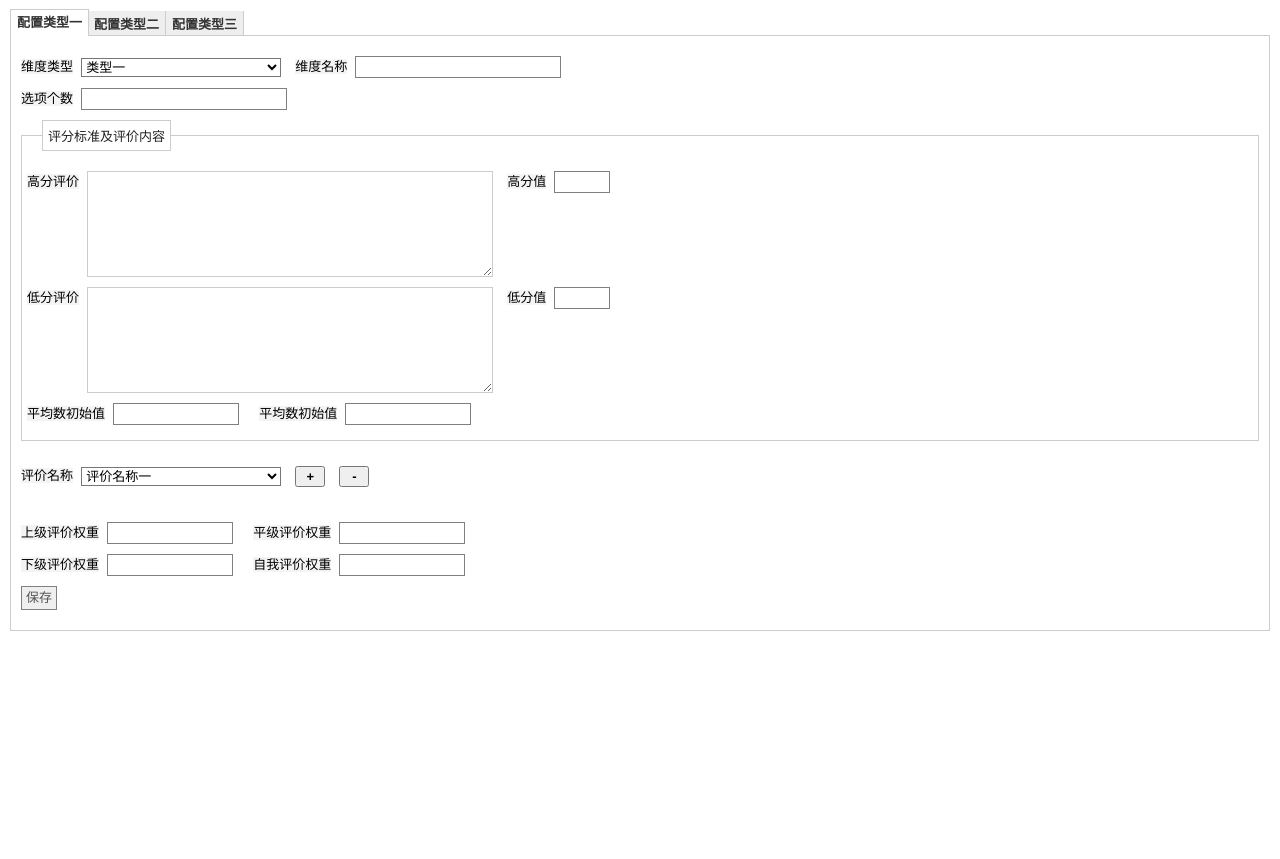
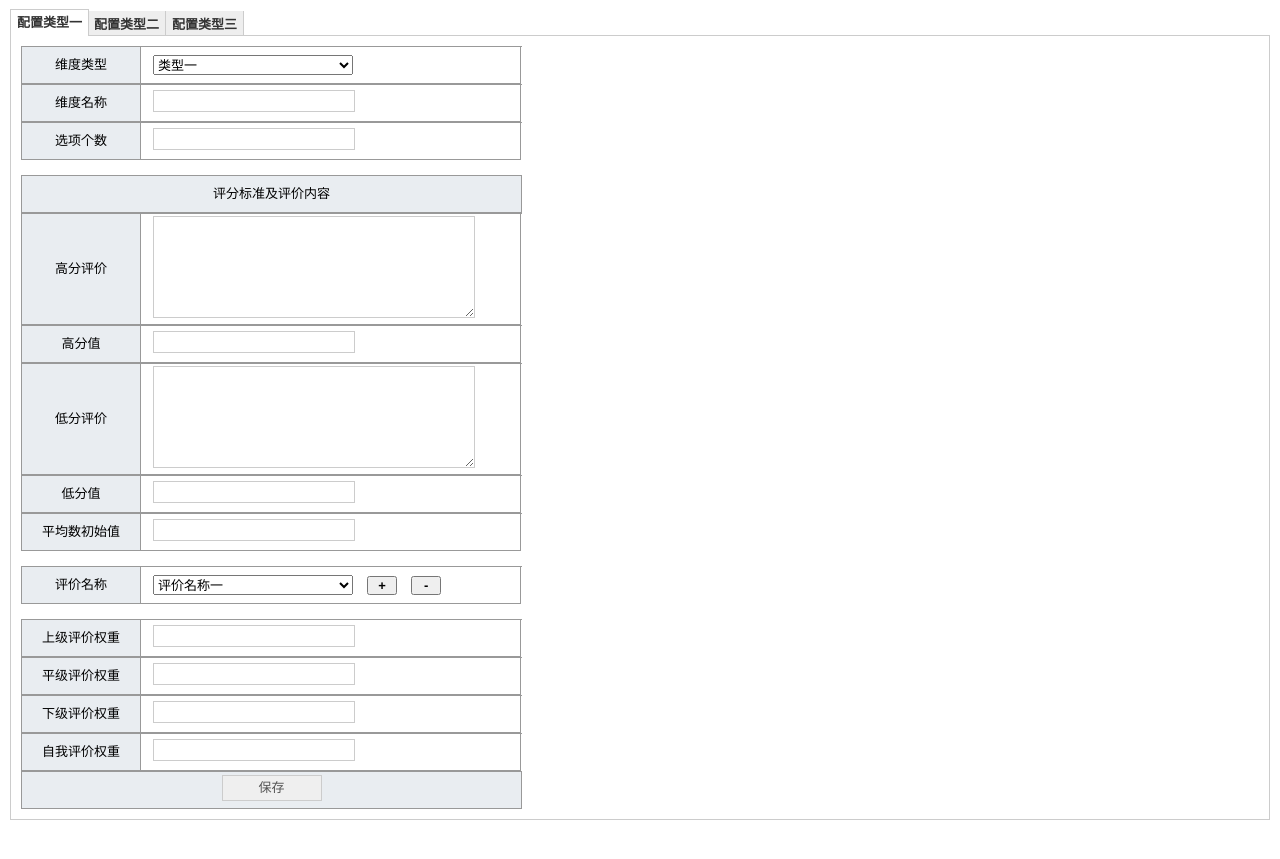
Before and after one commit to young0512/young0512.github.com, a Jekyll site: the page _posts/2012-01-01-test2.html, which Jekyll copies as it is, in a window 1280 px wide. Shown: the top 859 px of the page. Built offline with Jekyll 4.4.1, drawn with Linux system fonts in a browser that asks for light colours; Markdown is read by kramdown in place of the engine named in the settings.

Commit message:
modify test

```diff
--- a/_posts/2012-01-01-test2.html
+++ b/_posts/2012-01-01-test2.html
@@ -30,6 +30,38 @@
 		background: transparent;
 	}
 
+	*{margin:0; padding:0;}
+	dl{
+		width:500px;
+		border-left:solid 1px #999;
+		border-top:solid 1px #999;
+		overflow:hidden;
+	}
+	dl dt{
+		vertical-align:middle;
+		width:118px;
+		text-align:center;
+		background:#E9EDF1;
+		padding: auto;
+	}
+	dl dd{
+		width:367px;
+		padding-left:12px;
+	}
+	dl dt,dl dd{
+		float:left;
+		height:36px;
+		line-height:36px;
+		border-bottom:solid 1px #999;
+		border-right:solid 1px #999;
+	}
+	.textarea_dl dt,.textarea_dl dd{
+		float:left;
+		height:110px;
+		line-height:110px;
+		border-bottom:solid 1px #999;
+		border-right:solid 1px #999;
+	}
 	button,input,select,textarea {
 		font-size: 100%;
 		margin: 0;
@@ -37,65 +69,35 @@
 	}
 
 	input,textarea {
-		border: 1px solid #CCCCCC;
+		border: 1px solid #cccccc;
 		color: #555555;
 		display: inline-block;
 		font-size: 13px;
-		height: 18px;
-		line-height: 18px;
-		// margin-bottom: 5px;
+		height: 20px;
+		line-height: 20px;
+		margin-bottom: 5px;
 	}
 
 	select {
-		background-color: #FFFFFF;
+		height: 20px;
 		width: 200px;
 	}
 
 	input {
-		border: 1px solid #808080;
 		width: 200px;
 	}
 
 	input[type="button"], input[type="reset"], input[type="submit"] {
 	    height: auto;
-	    width: auto;
+	    width: 36px;
 	    cursor: pointer;
 	    padding: 2px 4px 2px 4px;
 	}
 
 	textarea {
 		overflow: auto;
-		vertical-align: top;
-		width: 400px;
+		width: 320px;
 		height: 100px;
-	}
-
-	fieldset {
-		padding: 5px;
-		margin: 0;
-		margin-top:10px;
-		border: 1px solid #ccc;
-	}
-
-	legend {
-		display: block;
-		padding: 5px;
-		margin-left:15px;
-		margin-bottom: 5px;
-		border: 1px solid #ccc;
-		color: #222;
-	}
-
-	.item {
-		margin-top: 10px;
-		margin-bottom: 10px;
-		line-height: 15px;
-		margin-left: 0px;
-	}
-
-	.item span {
-		background-color: #f4f4f4;
-		margin-right: 4px;
 	}
 	</style>
 	<script type="text/javascript" src="{{ site.ASSET_PATH }}/js/tabpane.js"></script>
@@ -110,44 +112,66 @@
 		<h2 class="tab">配置类型一</h2>
 		<script type="text/javascript">tp1.addTabPage( document.getElementById( "tabPage1" ) );</script>
 
-		<form action="" method="post" name="myForm" id="myForm">
-			<div class="item">
-				<span>维度类型</span>
+		<form action="#" method="post" name="myForm" id="myForm">
+			<dl>
+				<dt>维度类型</dt>
+				<dd>
 				<select id="selWeiduType" name="selWeiduType">
 					<option value="1">类型一</option>
 					<option value="2">类型二</option>
 				</select>
-					<span style="margin-left: 10px;">维度名称</span>
+				</dd>
+			</dl>
+			<dl>
+				<dt>维度名称</dt>
+				<dd>
 					<input type="text" id="txtWeiduName" name="txtWeiduName" />
-			</div>
-			<div class="item">
-				<span>选项个数</span>
+				</dd>
+			</dl>
+			<dl>
+				<dt>选项个数</dt>
+				<dd>
 					<input type="text" id="txtOptionNum" name="txtOptionNum" />
-			</div>
-			<fieldset>
-				<legend>评分标准及评价内容</legend>
-				<div class="item">
-					<span>高分评价</span>
+				</dd>
+			</dl>
+			<br/>
+				<dl>
+					<dt style="width:499px">评分标准及评价内容</dt>
+				</dl>
+				<dl class="textarea_dl">
+					<dt>高分评价</dt>
+					<dd>
 						<textarea id="txtHightComment" name="txtHightComment"></textarea>
-					<span style="margin-left: 10px;">高分值</span>
-					<input type="text" id="txtHightValue" name="txtHightValue" style="width: 50px" />
-				</div>
-				<div class="item">
-					<span>低分评价</span>
+					</dd>
+				</dl>
+				<dl>
+					<dt>高分值</dt>
+					<dd>
+						<input type="text" id="txtHightValue" name="txtHightValue" />
+					</dd>
+				</dl>
+				<dl class="textarea_dl">
+					<dt>低分评价</dt>
+					<dd>
 						<textarea id="txtLowComment" name="txtLowComment"></textarea>
-					<span style="margin-left: 10px;">低分值</span>
-					<input type="text" id="txtLowValue" name="txtLowValue" style="width: 50px"/>
-				</div>
-				<div class="item">
-					<span>平均数初始值</span>
-					<input type="text" id="txtPingjunValue" name="txtPingjunValue" style="width: 120px"/>
-					<span style="margin-left: 16px;">平均数初始值</span>
-					<input type="text" id="txtPingjunValue2" name="txtPingjunValue2" style="width: 120px" />
-				</div>
-			</fieldset>
+					</dd>
+				</dl>
+				<dl>
+					<dt>低分值</dt>
+					<dd>
+						<input type="text" id="txtLowValue" name="txtLowValue" />
+					</dd>
+				</dl>
+				<dl>
+					<dt>平均数初始值</dt>
+					<dd>
+						<input type="text" id="txtPingjunValue" name="txtPingjunValue"/>
+					</dd>
+				</dl>
 			<br/>
-			<div class="item">
-				<span>评价名称</span>
+			<dl>
+				<dt>评价名称</dt>
+				<dd>
 					<select id="selPingjiaName" name="selPingjiaName">
 						<option value="1" title="评价名称一">评价名称一</option>
 						<option value="2" title="评价名称二">评价名称二</option>
@@ -155,25 +179,40 @@
 					</select>
 					<button type="button" id="btnAdd" style="margin-left: 10px;width:30px; font-weight:bold;" onclick="addCommentItem()">+</button>
 					<button type="button" id="btnDelete" style="margin-left: 10px;width:30px; font-weight:bold;" onclick="removeCommentItem()">-</button>
-			</div>
+				</dd>
+			</dl>
 			<div id="commentContext">
 			</div>
 			<br/>
-			<div class="item" id="">
-				<span>上级评价权重</span>
-				<input type="text" id="txtValueBig" name="txtValueBig" style="width: 120px" />
-				<span style="margin-left: 16px;">平级评价权重</span>
-				<input type="text" id="txtValueBig" name="txtValueBig" style="width: 120px" />
-			</div>
-			<div class="item">
-				<span>下级评价权重</span>
-				<input type="text" id="txtValueBig" name="txtValueBig" style="width: 120px" />
-				<span style="margin-left: 16px;">自我评价权重</span>
-				<input type="text" id="txtValueBig" name="txtValueBig" style="width: 120px" />
-			</div>
-			<div class="item">
-				<input type="submit" id="ok" value="保存"/>
-			</div>
+			<dl>
+				<dt>上级评价权重</dt>
+				<dd>
+					<input type="text" id="txtValueBig" name="txtValueBig" />
+				</dd>
+			</dl>
+			<dl>
+				<dt>平级评价权重</dt>
+				<dd>
+					<input type="text" id="txtValueBig" name="txtValueBig" />
+				</dd>
+			</dl>
+			<dl>
+				<dt>下级评价权重</dt>
+				<dd>
+					<input type="text" id="txtValueBig" name="txtValueBig" />
+				</dd>
+			</dl>
+			<dl>
+				<dt>自我评价权重</dt>
+				<dd>
+					<input type="text" id="txtValueBig" name="txtValueBig" />
+				</dd>
+			</dl>
+			<dl>
+				<dt style='width:499px;'>
+					<input type="submit" id="ok" value="保存" style="width: 100px"/>
+				</dt>
+			</dl>
 		</form>
 
 		<script >
@@ -181,23 +220,23 @@
 		        var selCommentName = document.getElementById("selPingjiaName");
 				var commentNameTxt = selCommentName.options[selCommentName.selectedIndex].title;
 				var commentNameValue = selCommentName.options[selCommentName.selectedIndex].value;
-				var newFieldSetId = "comment_name_" + commentNameValue;
-				if(document.getElementById(newFieldSetId)){
+				var newDivId = "comment_name_" + commentNameValue;
+				if(document.getElementById(newDivId)){
 					alert("该内容已经存在");
 					return;
 				}
-				var newFieldSet = document.createElement("fieldset");
-				newFieldSet.id = newFieldSetId;
+				var newDiv = document.createElement("div");
+				newDiv.id = newDivId;
 
-		        var itemHtml = "<legend>" + commentNameTxt + "</legend>";
-		        itemHtml += "<div class='item'><span>分数值介于</span><input type='text' id='txtValueSmall_" + commentNameValue + "' name='txtValueSmall_" + commentNameValue + "' style='width: 50px' /><span style='margin-left: 10px;margin-right: 10px'>至</span><input type='text' id='txtValueBig' name='txtValueBig' style='width: 50px' /></div>";
-		        itemHtml += "<div class='item'><span>评价内容</span><textarea id='txtComment1_" +commentNameValue+ "' name='txtComment1_" + commentNameValue + "'></textarea></div>";
-		        itemHtml += "<div class='item'><span>发展建议</span><textarea id='txtComment2_" +commentNameValue+ "' name='txtComment2_" + commentNameValue + "'></textarea></div>";
-		        itemHtml += "<div class='item'><span>评价要点</span><textarea id='txtComment3_" +commentNameValue+ "' name='txtComment3_" + commentNameValue + "'></textarea></div>";
-		        itemHtml += "<div class='item'><span>优势评语</span><textarea id='txtComment4_" +commentNameValue+ "' name='txtComment4_" + commentNameValue + "'></textarea></div>";
-		        itemHtml += "<div class='item'><span>劣势评语</span><textarea id='txtComment5_" +commentNameValue+ "' name='txtComment5_" + commentNameValue + "'></textarea></div>";
-		    	newFieldSet.innerHTML = itemHtml;
-		    	document.getElementById("commentContext").appendChild(newFieldSet);
+		        var itemHtml = "<dl><dt style='width:499px;'>" + commentNameTxt + "</dt></dd>";
+		        itemHtml += "<dl><dt>分数值介于</dt><dd><input type='text' id='txtValueSmall_" + commentNameValue + "' name='txtValueSmall_" + commentNameValue + "' style='width: 50px' /><span style='margin-left: 10px;margin-right: 10px'>至</span><input type='text' id='txtValueBig' name='txtValueBig' style='width: 50px' /></dd></dl>";
+		        itemHtml += "<dl class='textarea_dl'><dt>评价内容</dt><dd><textarea id='txtComment1_" +commentNameValue+ "' name='txtComment1_" + commentNameValue + "'></textarea></dd></dl>";
+		        itemHtml += "<dl class='textarea_dl'><dt>发展建议</dt><dd><textarea id='txtComment2_" +commentNameValue+ "' name='txtComment2_" + commentNameValue + "'></textarea></dd></dl>";
+		        itemHtml += "<dl class='textarea_dl'><dt>评价要点</dt><dd><textarea id='txtComment3_" +commentNameValue+ "' name='txtComment3_" + commentNameValue + "'></textarea></dd></dl>";
+		        itemHtml += "<dl class='textarea_dl'><dt>优势评语</dt><dd><textarea id='txtComment4_" +commentNameValue+ "' name='txtComment4_" + commentNameValue + "'></textarea></dd></dl>";
+		        itemHtml += "<dl class='textarea_dl'><dt>劣势评语</dt><dd><textarea id='txtComment5_" +commentNameValue+ "' name='txtComment5_" + commentNameValue + "'></textarea></dd></dl>";
+		        newDiv.innerHTML = itemHtml;
+		    	document.getElementById("commentContext").appendChild(newDiv);
 		    	alert("成功添加评价名称：" + commentNameTxt);
 			}
 
```
Also changed, not shown: other parts of _posts/2012-01-01-test2.html (+4 -4 lines). Lines whose indentation alone changed are shown as unchanged.
